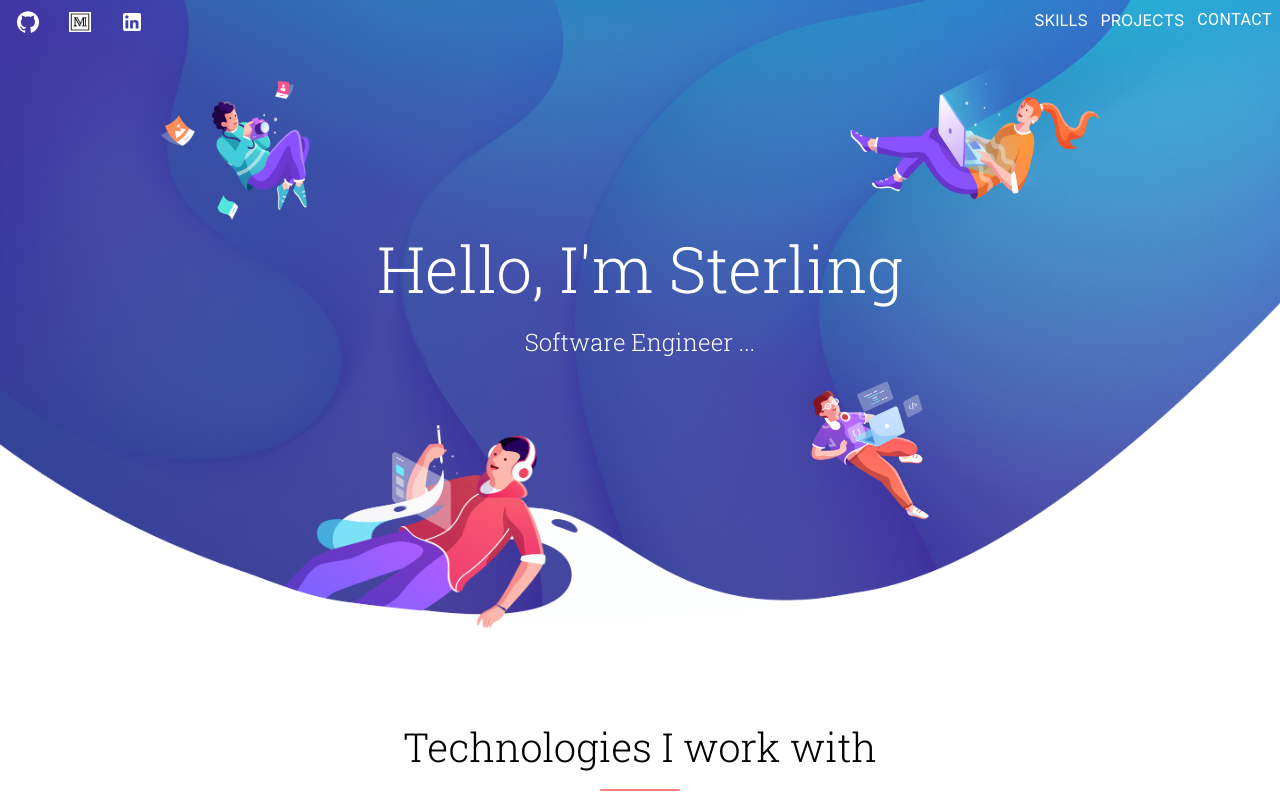
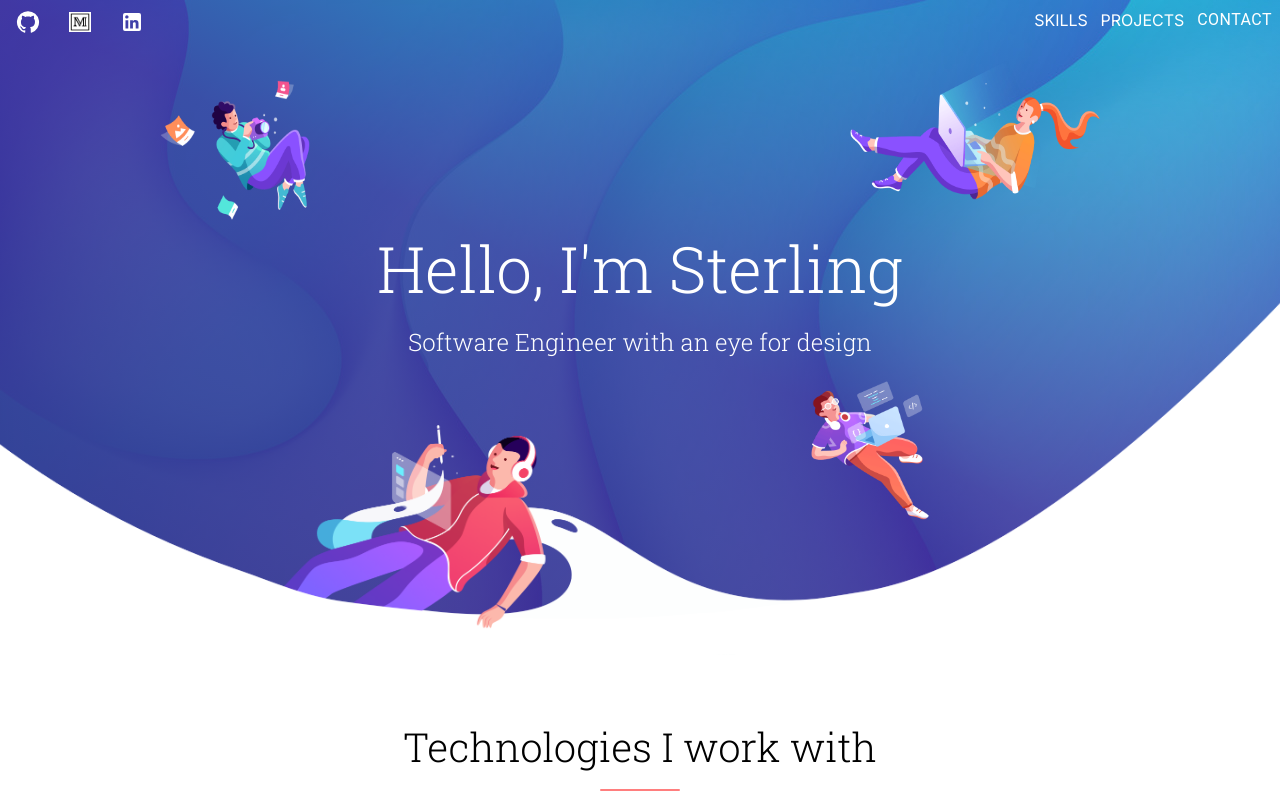
Before and after one commit to sterlingbarton/portfolio, a Next.js app: page / in a window 1280 px wide. Shown: the top 800 px of the page. Built offline with nearby package versions, Linux system fonts and the light colour scheme.

Commit message:
Update page.jsx

```diff
--- a/src/app/page.jsx
+++ b/src/app/page.jsx
@@ -32,7 +32,7 @@ export default function Home() {
       <Box id='home' component='section' className={styles.introSection}>
         <Box className={styles.heading}>
           <h1 className={styles.introTitle}>Hello, I'm Sterling</h1>
-          <h2 className={styles.introDesc}>Software Engineer ...</h2>
+          <h2 className={styles.introDesc}>Software Engineer with an eye for design</h2>
         </Box>
         <Box>
           <Image className={styles.heroGuy2} height={100} width={'100%'} src={heroGuy2} alt='hero guy 2'/>
```
